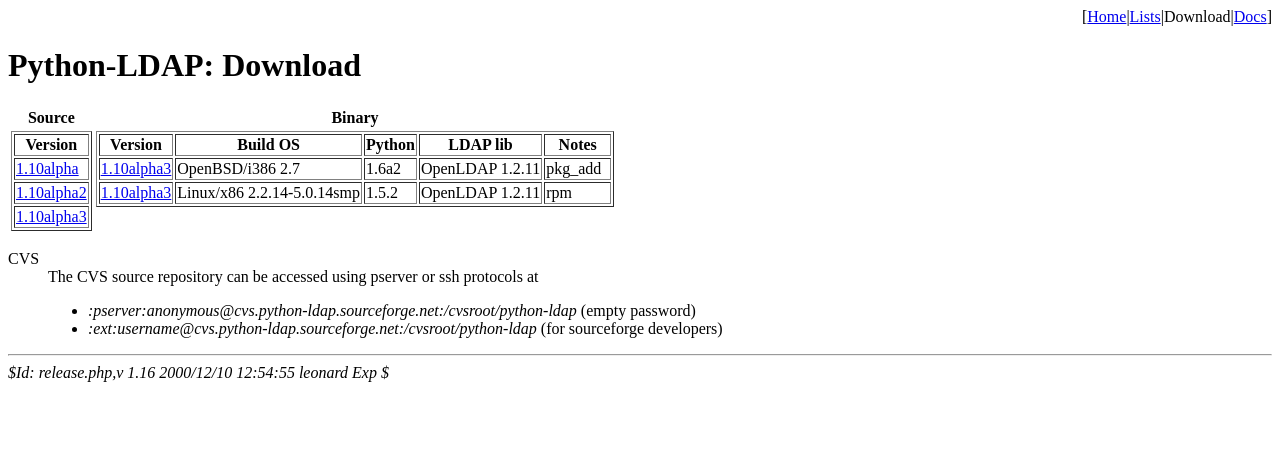
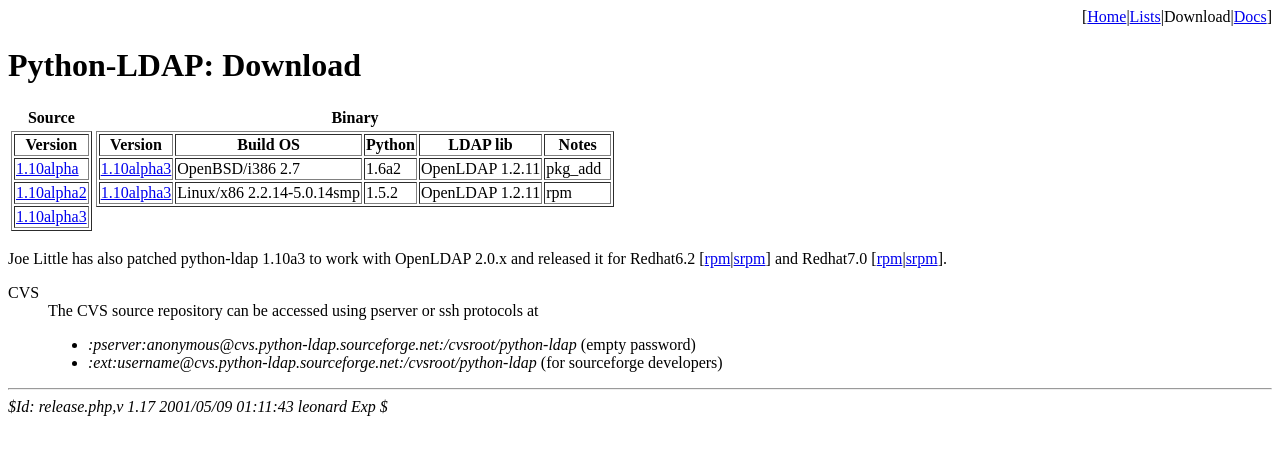
Before and after one commit to Free-IAM/python-ldap0, a PHP site: page /release.php in a window 1280 px wide. Shown: the top 455 px of the page. Run offline with PHP 8.4, Linux system fonts and the light colour scheme.

Commit message:
add joe little's patched distributions

```diff
--- a/release.php
+++ b/release.php
@@ -1,4 +1,4 @@
-<!-- $Id: release.php,v 1.16 2000/12/10 12:54:55 leonard Exp $ -->
+<!-- $Id: release.php,v 1.17 2001/05/09 01:11:43 leonard Exp $ -->
 <?
 	$thishref = "release";
 	include("header.php");
@@ -51,6 +51,13 @@
 </tr>
 </table>
 
+<p>
+Joe Little has also patched python-ldap 1.10a3 to work with OpenLDAP 2.0.x and released
+it for Redhat6.2
+[<a href="http://www.open-it.org/download/redhat6.2/RPMS/python-ldap-1.10alpha3-1.i386.rpm">rpm</a>|<a href="http://www.open-it.org/download/redhat6.2/SRPMS/python-ldap-1.10alpha3-1.src.rpm">srpm</a>]
+and Redhat7.0
+[<a href="http://www.open-it.org/download/redhat7/RPMS/python-ldap-1.10alpha3-1.i386.rpm">rpm</a>|<a href="http://www.open-it.org/download/redhat7/SRPMS/python-ldap-1.10alpha3-1.src.rpm">srpm</a>].
+
 <dl>
 <dt>CVS
 <dd>The CVS source repository can be accessed using pserver or ssh protocols at
@@ -62,6 +69,6 @@
 </dl>
 
 <hr>
-<i>$Id: release.php,v 1.16 2000/12/10 12:54:55 leonard Exp $</i>
+<i>$Id: release.php,v 1.17 2001/05/09 01:11:43 leonard Exp $</i>
 </BODY>
 </HTML>
```
